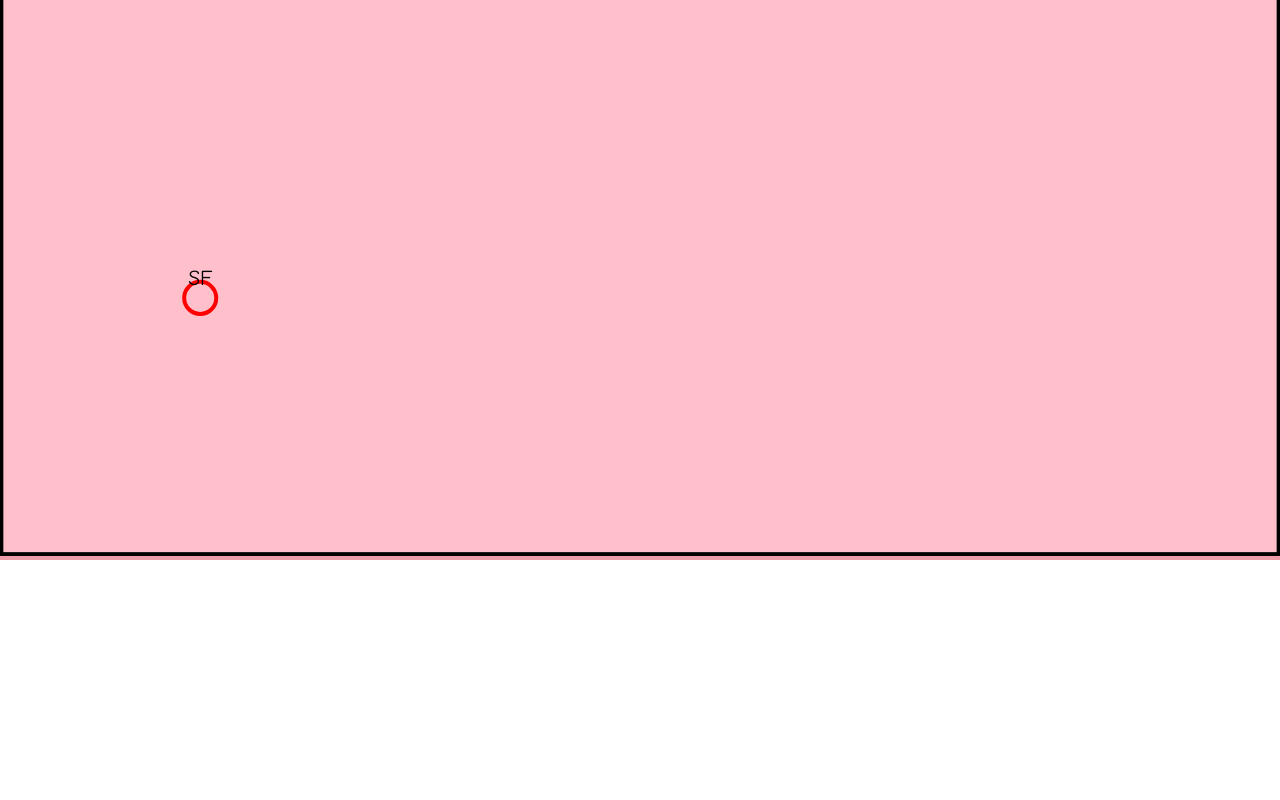
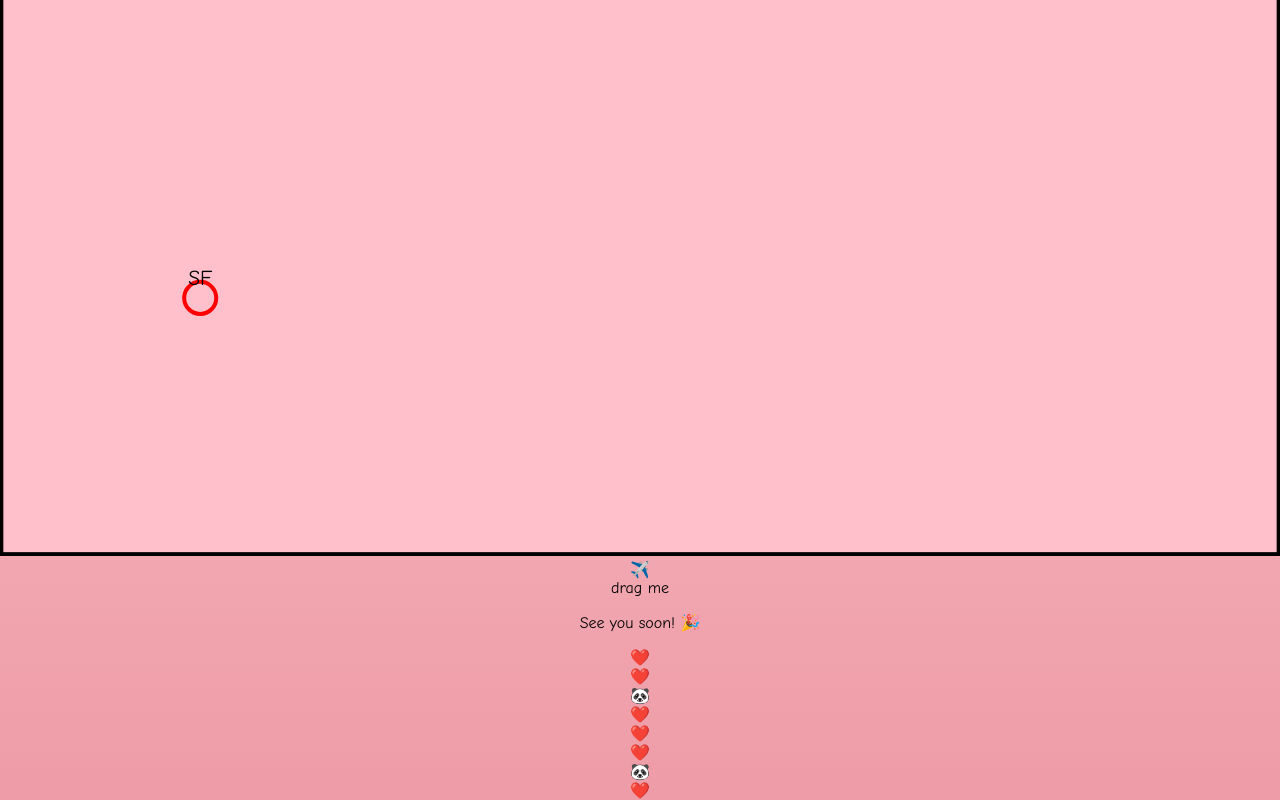
Before and after one commit to madhalasai/site, a plain HTML site: page index.html in a window 1280 px wide. Shown: the part 722-1522 px from the top of the page. Before the commit the page ends 1282 px from the top, so only its background shows below. Drawn offline with Linux system fonts and the light colour scheme.

Commit message:
Update index.html

```diff
--- a/index.html
+++ b/index.html
@@ -49,4 +49,18 @@
         <!-- NJ spot -->
         <circle id="nj-spot" cx="650" cy="150" r="12" fill="transparent" stroke="black" stroke-width="3"/>
         <text x="650" y="140" font-size="16" font-family="Comic Sans MS, cursive" fill="black" text-anchor="middle">NJ</text>
-      </svg
+      </svg>
+
+      <!-- Plane starting in NJ -->
+      <div id="plane">
+        ✈️
+        <div class="drag-label">drag me</div>
+      </div>
+    </div>
+    <p id="see-you" class="hidden">See you soon! 🎉</p>
+  </section>
+
+  <!-- Script -->
+  <script src="script.js" defer></script>
+</body>
+</html>
```
